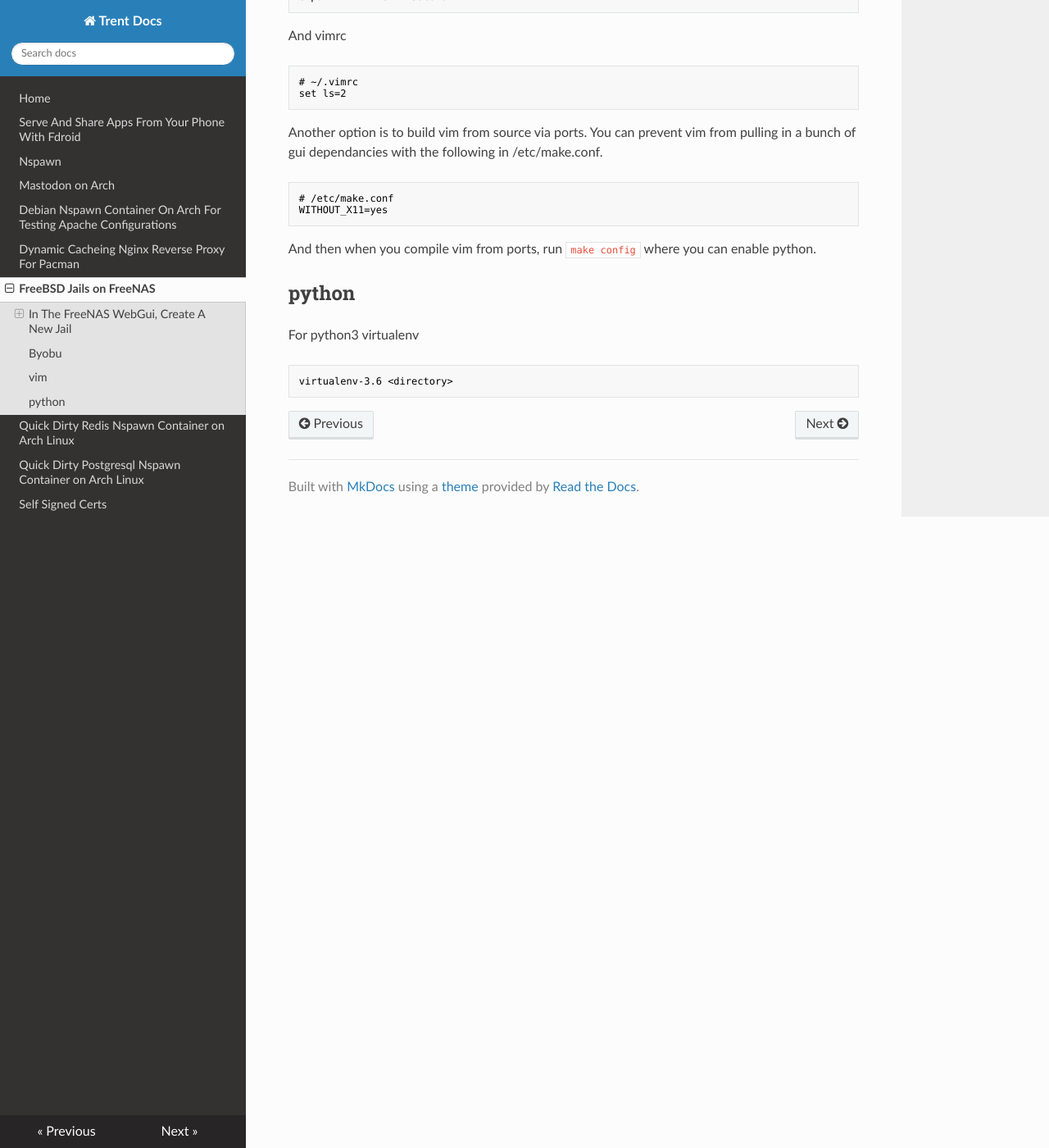
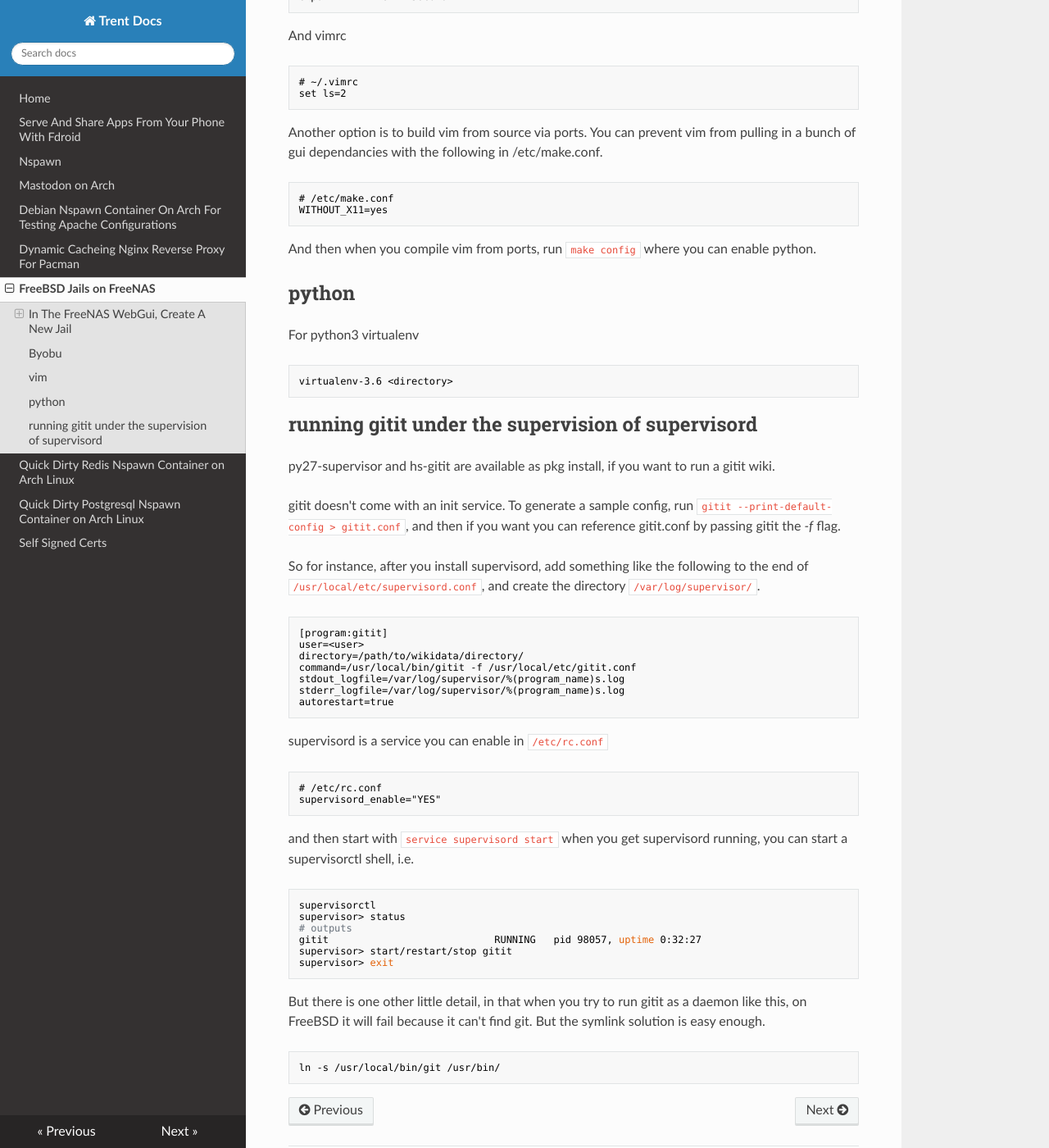
Before and after one commit to TrentSPalmer/trentdocs_website, an MkDocs documentation site: the page built from docs/freebsd_jails_on_freenas.md, in a window 1280 px wide and 1400 px high, scrolled down 2141 px. Shown: the whole window at 82% size. Built offline with MkDocs 1.6.1, drawn with Linux system fonts in a browser that asks for light colours; nearby versions of some CDN libraries; old or Windows-style settings are respelled for this version of MkDocs.

Commit message:
extend docs/freebsd_jails_on_freenas.md, with info about gitit and supervisord

````diff
--- a/docs/freebsd_jails_on_freenas.md
+++ b/docs/freebsd_jails_on_freenas.md
@@ -127,3 +127,54 @@ For python3 virtualenv
 ```csh
 virtualenv-3.6 <directory>
 ```
+
+## running gitit under the supervision of supervisord
+py27-supervisor and hs-gitit are available as pkg install, if you want to
+run a gitit wiki.
+
+gitit doesn't come with an init service. To generate a sample config,
+run `gitit --print-default-config > gitit.conf`, and then if you want
+you can reference gitit.conf by passing gitit the *-f* flag.
+
+So for instance, after you install supervisord, add something like the
+following to the end of `/usr/local/etc/supervisord.conf`, and create
+the directory `/var/log/supervisor/`.
+
+```conf
+[program:gitit]
+user=<user>
+directory=/path/to/wikidata/directory/
+command=/usr/local/bin/gitit -f /usr/local/etc/gitit.conf
+stdout_logfile=/var/log/supervisor/%(program_name)s.log
+stderr_logfile=/var/log/supervisor/%(program_name)s.log
+autorestart=true
+```
+
+supervisord is a service you can enable in
+`/etc/rc.conf`
+
+```conf
+# /etc/rc.conf
+supervisord_enable="YES"
+```
+
+and then start with `service supervisord start`
+when you get supervisord running, you can start a
+supervisorctl shell, i.e.
+
+```sh
+supervisorctl
+supervisor> status
+# outputs
+gitit                            RUNNING   pid 98057, uptime 0:32:27
+supervisor> start/restart/stop gitit
+supervisor> exit
+```
+
+But there is one other little detail, in that when you try to
+run gitit as a daemon like this, on FreeBSD it will fail because it can't
+find git. But the symlink solution is easy enough.
+
+```csh
+ln -s /usr/local/bin/git /usr/bin/
+```
````
Also changed, not shown: site/freebsd_jails_on_freenas/index.html, site/index.html, site/mkdocs/search_index.json, site/sitemap.xml.
